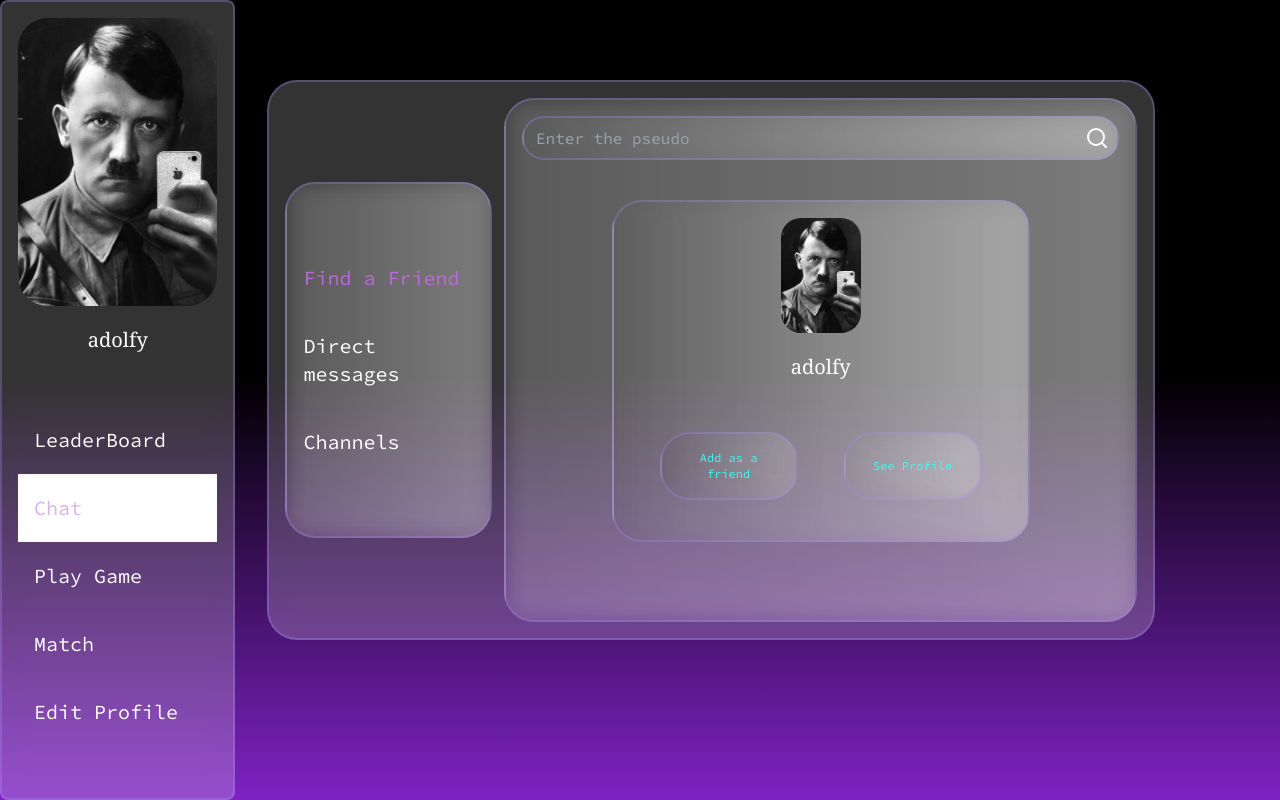
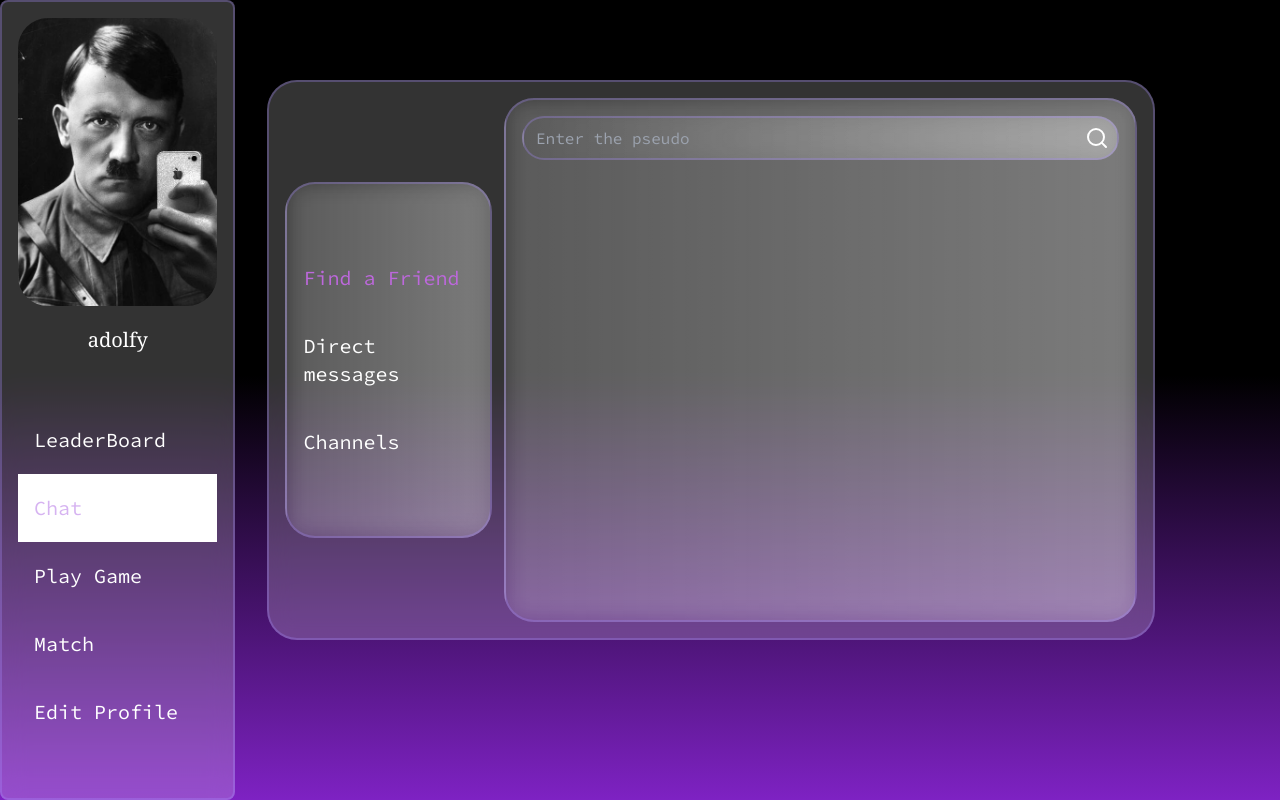
Before and after one commit to chzabakh/last_tr, a Next.js app: page /dashboard in a window 1280 px wide. Both pictures are taken after a click on the button "Chat". Built offline with nearby package versions, Linux system fonts and the light colour scheme.

Commit message:
working on add friend

```diff
--- a/src/components/Sections/findAFriend.tsx
+++ b/src/components/Sections/findAFriend.tsx
@@ -1,11 +1,22 @@
+import { useAuth } from "@/pages/auth_context";
 import axios, { AxiosError } from "axios";
 import Image from "next/image";
 import { useState } from "react";
 
+type Friend = {
+  avatarUrl: string;
+  id: string;
+  nickname: string;
+  email: string;
+}
+
 const FindAFriend = () => {
   const [item, setItem] = useState("6");
   const [input, setInput] = useState("");
+  const [friend, setFriend] = useState<Friend>({avatarUrl: "pnull", id: "null", nickname: "null", email: "null"});
+  const { login, accessToken } = useAuth();
 
+  console.log("please work [" + accessToken + "]");
   const handleChange = (e: React.ChangeEvent<HTMLInputElement>): void => {
     setInput(e.target.value);
   };
@@ -13,14 +24,16 @@ const FindAFriend = () => {
   const getUser = async (username: string) => {
     try {
       const res = await axios.get(
-        `http://localhost:9000/users/${username}/profile`,
+        `http://localhost:9000/users/${input}/profile`,
         {
           headers: {
-            Authorization: localStorage.getItem("token"),
+            Authorization: `Bearer ${localStorage.getItem("token")}`,
           },
         }
       );
       console.log(res);
+      setFriend(res.data);
+      console.log(friend.avatarUrl);
     } catch (err) {
       if (err instanceof AxiosError) {
         console.log(err.response?.data.message);
@@ -36,6 +49,44 @@ const FindAFriend = () => {
   ) => {
     e.preventDefault();
     await getUser(input);
+  };
+
+  const addUser = async (username: string) => {
+    try {
+      const me = await axios.get(
+        `http://localhost:9000/users/me`,
+        {
+          headers: {
+            Authorization: `Bearer ${localStorage.getItem("token")}`,
+          },
+        }
+      );
+      const add = await axios.post(
+        `http://localhost:9000/users/me`,
+        {
+          headers: {
+            Authorization: `Bearer ${localStorage.getItem("token")}`,
+          },
+        }
+      );
+      console.log(me.data.nickname);
+      // setFriend(res.data);
+      // console.log(friend.avatarUrl);
+    } catch (err) {
+      if (err instanceof AxiosError) {
+        console.log(err.response?.data.message);
+      } else {
+        console.log("Unexpected error", err);
+      }
+    }
+  };
+
+  const handleAdd = async (
+    e: React.MouseEvent<HTMLButtonElement>,
+    input: string
+  ) => {
+    e.preventDefault();
+    await addUser(input);
   };
 
   return (
@@ -64,18 +115,21 @@ const FindAFriend = () => {
             </svg>
           </button>
         </div>
+        {friend.id != "null" ? (
           <div className="flex flex-col border-2  border-opacity-30 mx-auto w-[70%] min-h-[300px] h-[70%] border-violet-400 bg-opacity-5 bg-black bg-gradient-to-l from-[rgba(255,255,255,0.27)] bg-blur-md backdrop-filter backdrop-blur-md p-4 rounded-[30px]">
             <Image
-            className="object-cover mx-auto rounded-[20px]"
-            src={"/ah.jpg"}
+              className="object-cover h-12 w-12 sm:h-20 sm:w-20 md:h-w-30 md:w-30 xl:h-40 xl:w-40 2xl:h-60 2xl:w-60 mx-auto rounded-[20px]"
+              src={`/avatars/${friend.avatarUrl}`}
               alt="pdp"
               height={80}
               width={80}
             />
-          <p className="font-serif text-center py-5 text-xl">adolfy</p>
+            <p className="font-serif text-center py-5 text-xl">{friend.nickname}</p>
             <div className="w-full  absolute bottom-10 flex justify-evenly left-0">
-            <button className="text-[#38FFF3] hover:bg-white hover:bg-opacity-10 w-1/3 text-xs border-2  border-opacity-30 border-violet-400 bg-opacity-5 bg-black bg-gradient-to-l from-[rgba(255,255,255,0.15)] bg-blur-md backdrop-filter backdrop-blur-md p-4 rounded-[30px]">
-              Add as a friend
+              <button
+              onClick={(e) => handleAdd(e, friend.nickname)}
+              className="text-[#38FFF3] hover:bg-white hover:bg-opacity-10 w-1/3 text-xs border-2  border-opacity-30 border-violet-400 bg-opacity-5 bg-black bg-gradient-to-l from-[rgba(255,255,255,0.15)] bg-blur-md backdrop-filter backdrop-blur-md p-4 rounded-[30px]">
+                Add friend
               </button>
               <button
                 onClick={() => setItem("9")}
@@ -85,6 +139,7 @@ const FindAFriend = () => {
               </button>
             </div>
           </div>
+        ) : null}
       </div>
       {item == "9" ? (
         <>
```
Also changed, not shown: src/pages/login.tsx (+1 -19 lines), 1 other file (tests, documents, lock files or other folders). Lines whose indentation alone changed are shown as unchanged.
